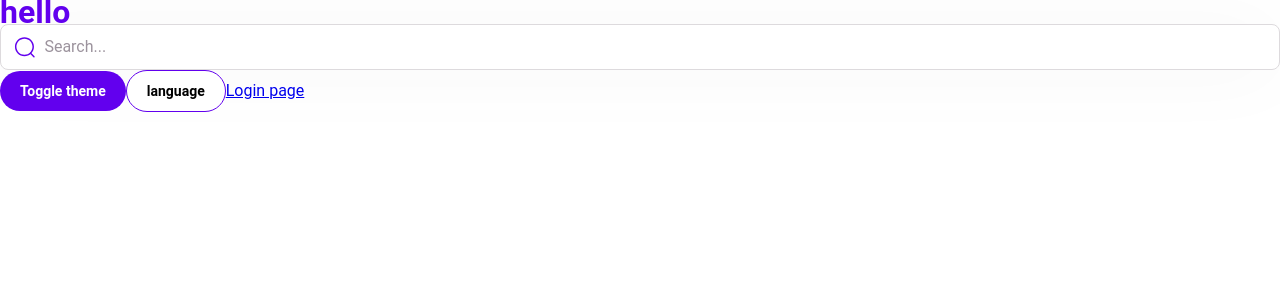
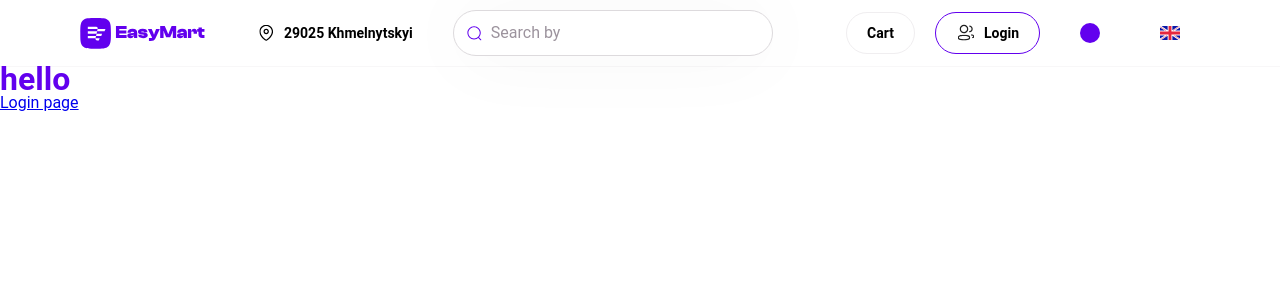
Before and after one commit to EnergyProger/e-commerce-food-market, a React (Vite) app: page / in a window 1280 px wide. Shown: the top 300 px of the page. Built offline with nearby package versions, Linux system fonts and the light colour scheme.

Commit message:
feat: Implement Header component with theme and language switchers

```diff
--- a/public/locales/en/translation.json
+++ b/public/locales/en/translation.json
@@ -1,3 +1,8 @@
 {
-  "hello": "hello"
+  "header": {
+    "address": "29025 Khmelnytskyi",
+    "cart": "Cart",
+    "searchBy": "Search by",
+    "login": "Login"
+  }
 }
--- a/src/pages/Home/ui/HomePage.tsx
+++ b/src/pages/Home/ui/HomePage.tsx
@@ -1,30 +1,16 @@
 import { Link } from "react-router";
-import { useTheme } from "@/shared/config";
 import { useTranslation } from "react-i18next";
-import { AppIcon, Button, Input } from "@/shared/ui";
-import SearchIcon from "@/shared/assets/icons/Search.svg?react";
+import { Header } from "@/widgets/Header";
 
 import styles from "./HomePage.module.scss";
 
 const HomePage = () => {
-  const { toggleTheme } = useTheme();
-  const { t, i18n } = useTranslation();
-
-  const changeLanguage = () => {
-    i18n.changeLanguage(i18n.language === "en" ? "ua" : "en");
-  };
+  const { t } = useTranslation();
 
   return (
     <>
+      <Header />
       <h1 className={styles.title}>{t("hello")}</h1>
-      <Input
-        placeholder="Search..."
-        Icon={<AppIcon Icon={SearchIcon} filled />}
-      />
-      <Button onClick={toggleTheme}>Toggle theme</Button>
-      <Button theme="outline" onClick={changeLanguage}>
-        language
-      </Button>
       <Link to={"/login"}>Login page</Link>
     </>
   );
--- /dev/null
+++ b/src/shared/config/i18n/LanguageIconList.ts
@@ -0,0 +1,16 @@
+import type { FunctionComponent, SVGProps } from "react";
+import type { supportedLngs } from "./i18n";
+import EnglishIcon from "@/shared/assets/icons/English.svg?react";
+import UkrainianIcon from "@/shared/assets/icons/Ukrainian.svg?react";
+
+export type SupportedLngsType = (typeof supportedLngs)[number];
+
+type LanguageIconListType = Record<
+  SupportedLngsType,
+  FunctionComponent<SVGProps<SVGSVGElement>>
+>;
+
+export const languageIconList: LanguageIconListType = {
+  en: EnglishIcon,
+  ua: UkrainianIcon,
+};
--- /dev/null
+++ b/src/shared/config/i18n/constants.ts
@@ -0,0 +1,2 @@
+export const ENGLISH_LANGUAGE = "en";
+export const UKRAINIAN_LANGUAGE = "ua";
--- a/src/shared/config/i18n/i18n.ts
+++ b/src/shared/config/i18n/i18n.ts
@@ -3,15 +3,16 @@ import { initReactI18next } from "react-i18next";
 
 import Backend from "i18next-http-backend";
 import LanguageDetector from "i18next-browser-languagedetector";
+import { ENGLISH_LANGUAGE, UKRAINIAN_LANGUAGE } from "./constants";
 
-export const supportedLngs = ["en", "ua"];
+export const supportedLngs = [ENGLISH_LANGUAGE, UKRAINIAN_LANGUAGE] as const;
 
 i18n
   .use(Backend)
   .use(LanguageDetector)
   .use(initReactI18next)
   .init({
-    fallbackLng: "en",
+    fallbackLng: ENGLISH_LANGUAGE,
     debug: true,
     supportedLngs,
     interpolation: {
--- /dev/null
+++ b/src/widgets/Header/index.ts
@@ -0,0 +1,3 @@
+import { Header } from "./ui/Header";
+
+export { Header };
--- /dev/null
+++ b/src/widgets/Header/ui/Header.module.scss
@@ -0,0 +1,23 @@
+.header {
+  background-color: var(--primary-background-color);
+  border-bottom: 1px solid var(--gray-50);
+  padding: var(--spacing-3) calc(var(--spacing-3) * 8);
+  display: flex;
+  width: 100%;
+}
+
+.section {
+  flex: 1;
+  width: 33%;
+  display: flex;
+  align-items: center;
+  gap: 20px;
+
+  &:last-child {
+    justify-content: end;
+  }
+}
+
+.logo {
+  fill: var(--primary-color);
+}
--- /dev/null
+++ b/src/widgets/Header/ui/Header.tsx
@@ -0,0 +1,47 @@
+import { AppIcon, Button, Input } from "@/shared/ui";
+import { ThemeSwitcher } from "./ThemeSwitcher/ThemeSwitcher";
+import { LanguageSwitcher } from "./LanguageSwitcher/LanguageSwitcher";
+import { useTranslation } from "react-i18next";
+import { useNavigate } from "react-router";
+import { routePaths } from "@/shared/config";
+import LogoIcon from "@/shared/assets/icons/Logo.svg?react";
+import MapPinIcon from "@/shared/assets/icons/MapPin.svg?react";
+import SearchIcon from "@/shared/assets/icons/Search.svg?react";
+import UsersIcon from "@/shared/assets/icons/Users.svg?react";
+
+import styles from "./Header.module.scss";
+
+export const Header = () => {
+  const { t } = useTranslation();
+  const navigate = useNavigate();
+
+  const handleLoginClick = () => navigate(routePaths.login);
+
+  return (
+    <header className={styles.header}>
+      <div className={styles.section}>
+        <LogoIcon className={styles.logo} />
+        <Button theme="ghost">
+          <AppIcon Icon={MapPinIcon} />
+          <span>{t("header.address")}</span>
+        </Button>
+      </div>
+      <div className={styles.section}>
+        <Input
+          placeholder={t("header.searchBy")}
+          rounded
+          Icon={<AppIcon Icon={SearchIcon} size={18} filled />}
+        />
+      </div>
+      <div className={styles.section}>
+        <Button theme="secondary">{t("header.cart")}</Button>
+        <Button theme="outline" onClick={handleLoginClick}>
+          <AppIcon Icon={UsersIcon} />
+          <span>{t("header.login")}</span>
+        </Button>
+        <ThemeSwitcher />
+        <LanguageSwitcher />
+      </div>
+    </header>
+  );
+};
--- /dev/null
+++ b/src/widgets/Header/ui/LanguageSwitcher/LanguageSwitcher.tsx
@@ -0,0 +1,27 @@
+import { AppIcon, Button } from "@/shared/ui";
+import { useTranslation } from "react-i18next";
+import {
+  ENGLISH_LANGUAGE,
+  languageIconList,
+  UKRAINIAN_LANGUAGE,
+  type SupportedLngsType,
+} from "@/shared/config";
+
+export const LanguageSwitcher = () => {
+  const { i18n } = useTranslation();
+
+  const currentLanguage = i18n.language as SupportedLngsType;
+
+  const toggleChangeLanguage = () =>
+    i18n.changeLanguage(
+      i18n.language === ENGLISH_LANGUAGE
+        ? UKRAINIAN_LANGUAGE
+        : ENGLISH_LANGUAGE,
+    );
+
+  return (
+    <Button theme="ghost" onClick={toggleChangeLanguage}>
+      <AppIcon Icon={languageIconList[currentLanguage]} />
+    </Button>
+  );
+};
--- /dev/null
+++ b/src/widgets/Header/ui/ThemeSwitcher/ThemeSwitcher.tsx
@@ -0,0 +1,13 @@
+import { useTheme } from "@/shared/config";
+import { AppIcon, Button } from "@/shared/ui";
+import CircleIcon from "@/shared/assets/icons/Circle.svg?react";
+
+export const ThemeSwitcher = () => {
+  const { toggleTheme } = useTheme();
+
+  return (
+    <Button theme="ghost" onClick={toggleTheme}>
+      <AppIcon Icon={CircleIcon} filled />
+    </Button>
+  );
+};
```
Also changed, not shown: public/locales/ua/translation.json (+6 -1 lines), src/shared/config/index.ts (+9 -0 lines).
